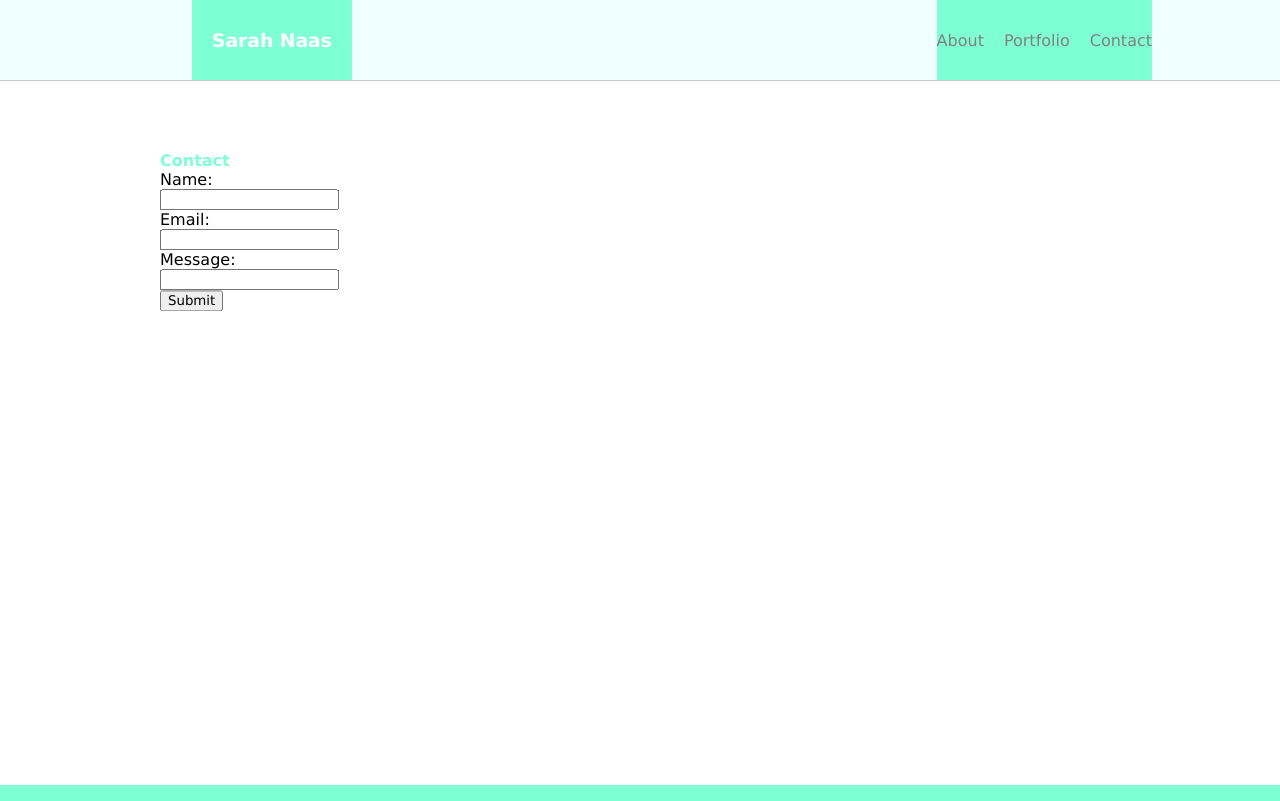
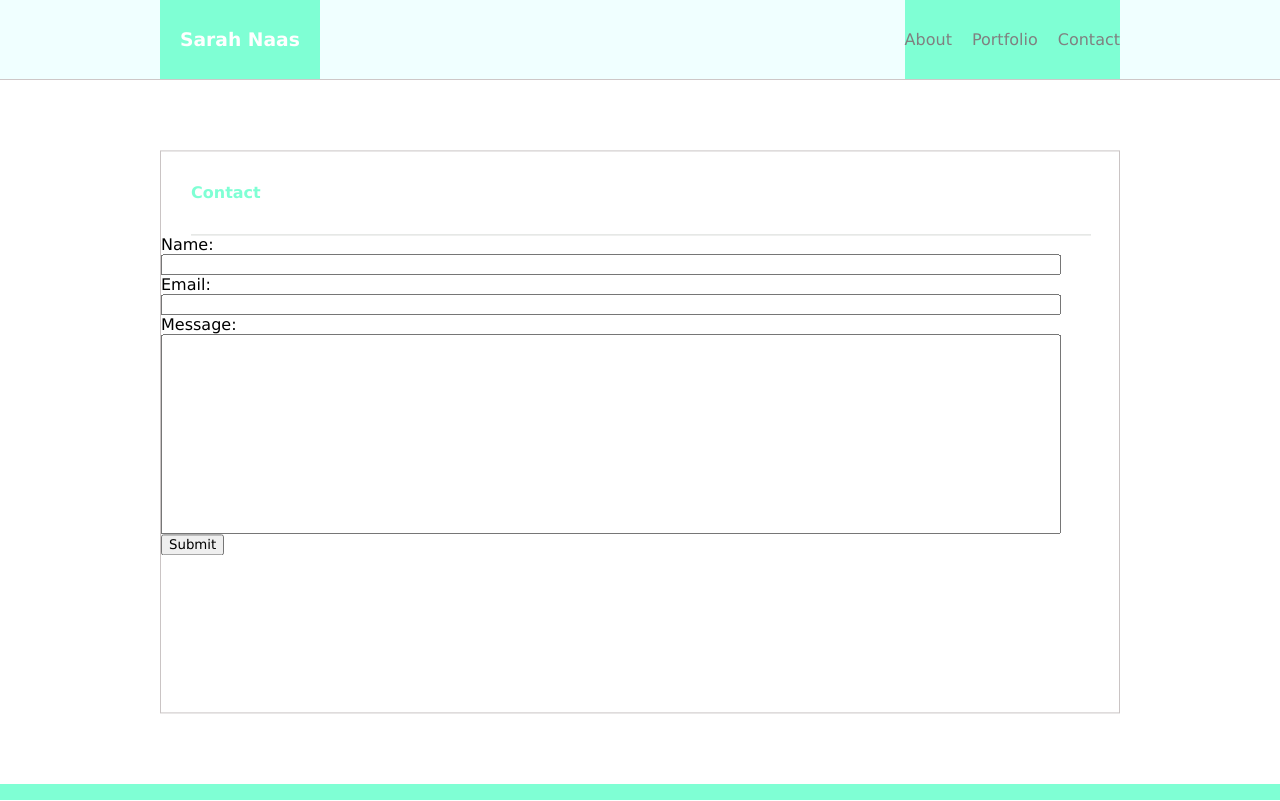
Before and after one commit to SarahJoline/Basic-Portfolio, a plain HTML site: page contact.html in a window 1280 px wide. Drawn offline with Linux system fonts and the light colour scheme.

Commit message:
fixed card header and adjusted header content

```diff
--- a/assets/css/style.css
+++ b/assets/css/style.css
@@ -1,5 +1,6 @@
 * {
     margin: 0;
+    box-sizing: border-box;
     font-family: 'Lucida Sans', 'Lucida Sans Regular', 'Lucida Grande', 'Lucida Sans Unicode', Geneva, Verdana, sans-serif;
 }
 
@@ -17,7 +18,8 @@ header {
     display: table-cell;
     position: absolute;
     height: 100%;
-    transform: translate(20%);
+    left: 50%;
+    transform: translate(-50%);
 
 
 }
@@ -66,16 +68,37 @@ main {
     top: 50%;
     left: 50%;
     transform: translate( -50%, -50%);
+    border: 1px solid rgb(202, 196, 196);
+}
 
+.card-header {
+    height: 15%;
+    display: table;
+    width: 900px;
+    margin-left: 30px;
+    border-bottom: 1px solid rgb(213, 216, 214);
 }
 
 h4 {
     color: aquamarine;
+    display: table-cell;
+    vertical-align: middle;
 }
 
-img {
+.card-content {
+    width: 900px;
+    display: table;
+    align-content: center;
+}
+
+/**img {
+    margin: 20px;
     float: left;
 }
+
+p {
+    margin: 20px;
+}*/
 
 .hangman, .rock-paper-scissors, .rpg, .rutgers, .trivia {
     display: inline-block;
@@ -131,6 +154,11 @@ h5 {
     justify-content: center;
 }
 
+input {
+    width: 100%;
+    display: table-cell;
+}
+
 footer {
     background-color: aquamarine;
     height: 2vh;
--- a/contact.html
+++ b/contact.html
@@ -30,15 +30,15 @@
             <div class="card-content">
                 Name:
                 <br>
-                <input type="text">
+                <input type="text" style="width: 100%">
                 <br>
                 Email:
                 <br>
-                <input type="text">
+                <input type="text" style="width: 100%">
                 <br>
                 Message:
                 <br>
-                <input type="text">
+                <input type="text" style="height:200px; width: 100%">
                 <br>
                 <button>Submit</button>
             </div>
```
Also changed, not shown: index.html (+22 -9 lines).
